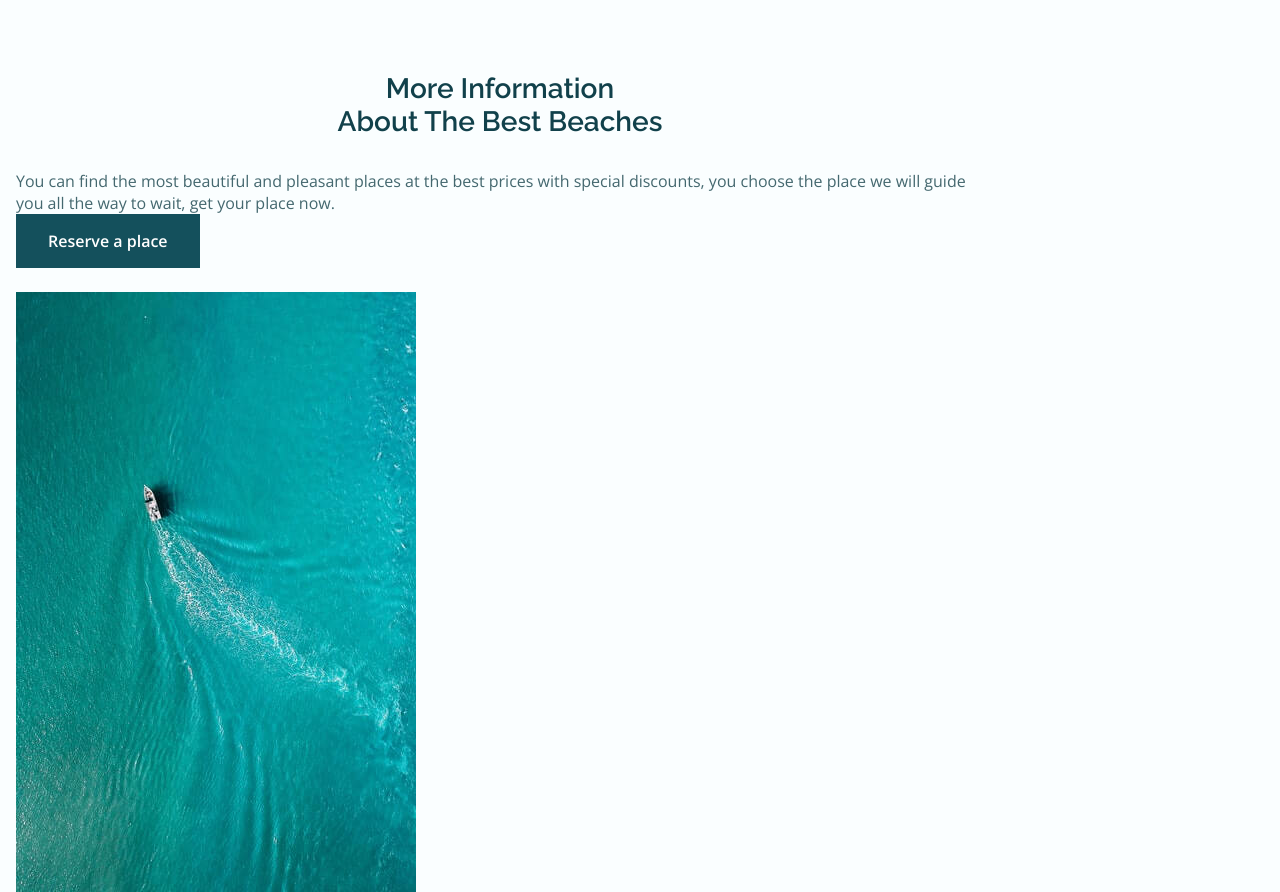
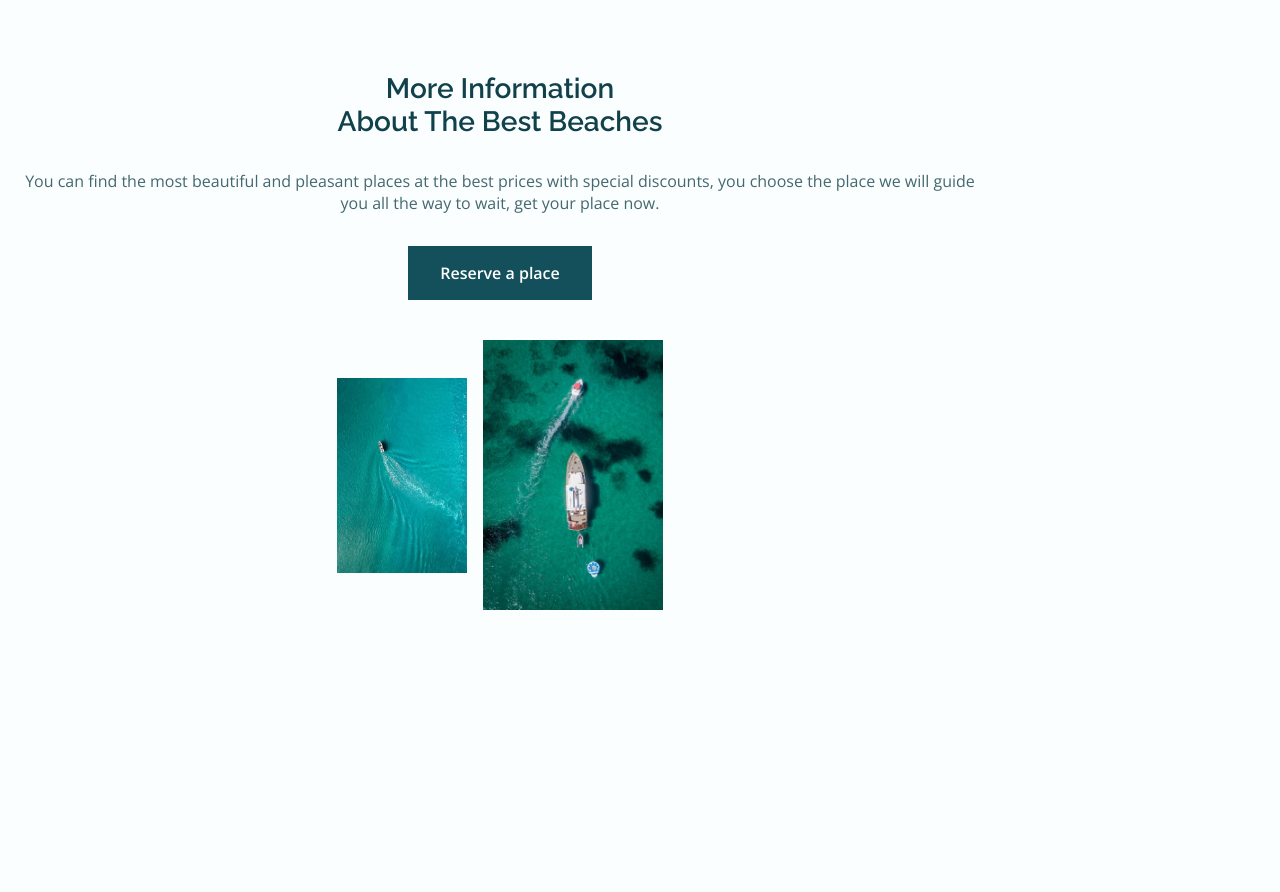
Before and after one commit to Sergey-Reshetnikov/travel-website, a plain HTML site: page index.html in a window 1280 px wide. Shown: the part 800-1692 px from the top of the page. After the commit the page ends 1455 px from the top, so only its background shows below. Drawn offline with nearby package versions, Linux system fonts and the light colour scheme.

Commit message:
style: finish styling about section

```diff
--- a/assets/css/style.css
+++ b/assets/css/style.css
@@ -365,3 +365,47 @@ button:hover {
 .button--link:hover {
   background: none;
 }
+
+
+/* =========================================ABOUT========================== */
+
+.about__data {
+  text-align: center;
+}
+
+.about__container {
+  row-gap: 2.5rem;
+}
+
+.about__description {
+  margin-bottom: var(--mb-2);
+}
+
+.about__img {
+  display: flex;
+  column-gap: 1rem;
+  align-items: center;
+  justify-content: center;
+}
+
+.about__img-overlay {
+  overflow: var(--img-hidden);
+}
+
+.about__img-one {
+  width: 130px;
+}
+
+.about__img-two {
+  width: 180px;
+}
+
+.about__img-one,
+.about__img-two {
+  transition: var(--img-transition);
+}
+
+.about__img-one:hover,
+.about__img-two:hover {
+  transform: var(--img-scale);
+}
--- a/index.html
+++ b/index.html
@@ -94,7 +94,7 @@
             <img src="./assets/img/about1.jpg" alt="" class="about__img-one">
           </div>
           <div class="about__img-overlay">
-            <img src="./assets/img/about2.jpg" alt="" class="about__img-one">
+            <img src="./assets/img/about2.jpg" alt="" class="about__img-two">
           </div>
         </div>
       </div>
```
